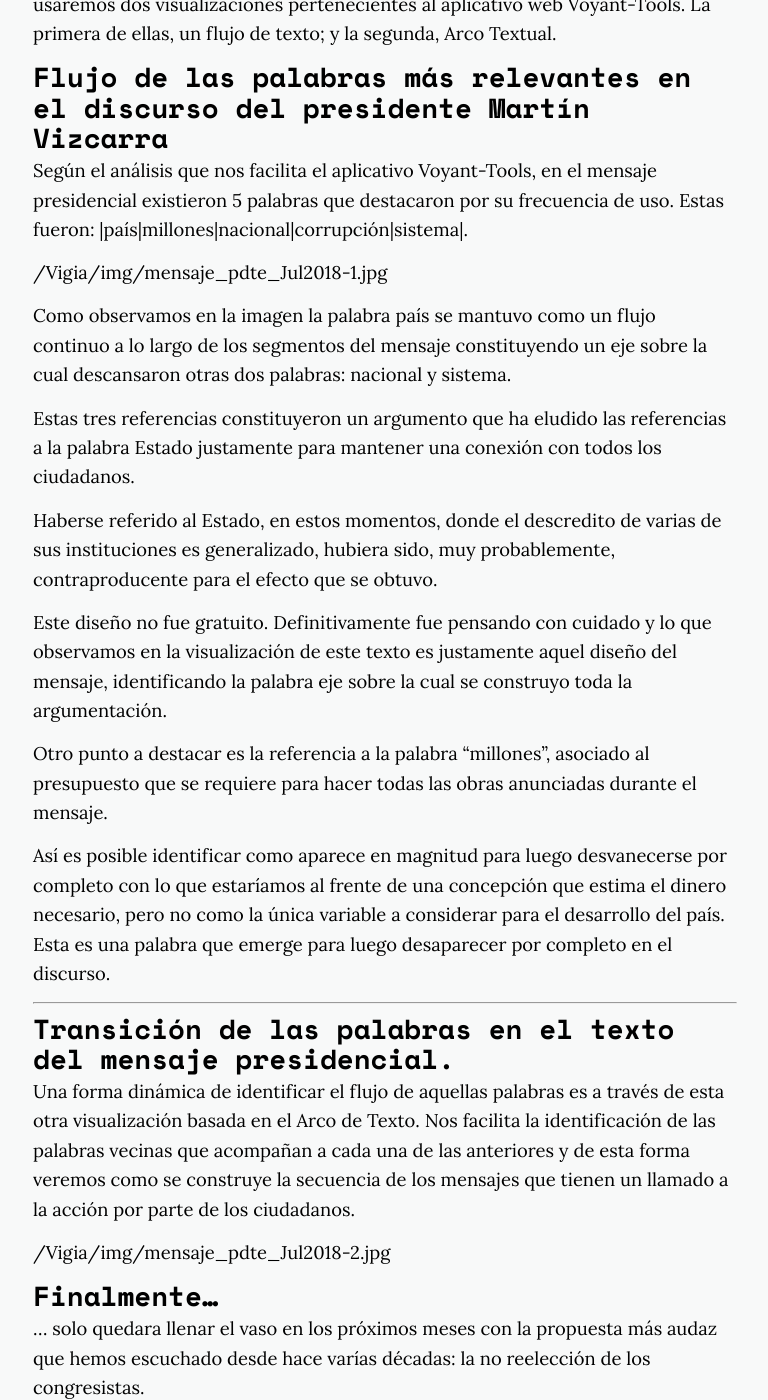
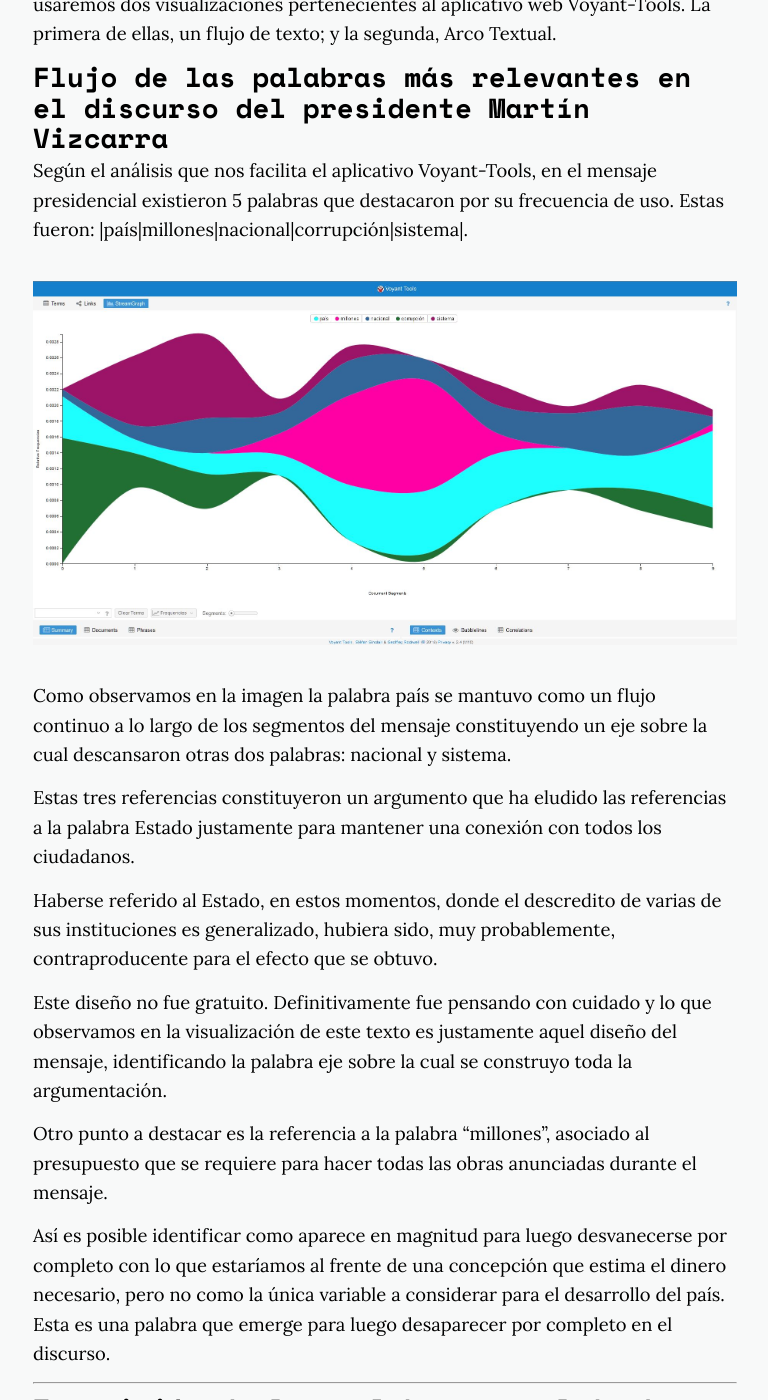
Before and after one commit to manuelvarzen/Vigia, a Jekyll site: the page built from _posts/2018-07-29-Message-TexFlow.md, in a window 1280 px wide and 1400 px high, scrolled down 1629 px. Shown: the whole window, without its empty margins (255-1023 px from the left). Built offline with Jekyll 4.4.1, drawn with Linux system fonts in a browser that asks for light colours; nearby versions of some CDN libraries; comment, search, counter and statistics services are not loaded.

Commit message:
Update 2018-07-29-Message-TexFlow.md

```diff
--- a/_posts/2018-07-29-Message-TexFlow.md
+++ b/_posts/2018-07-29-Message-TexFlow.md
@@ -21,9 +21,7 @@
 ### Flujo de las palabras más relevantes en el discurso del presidente Martín Vizcarra
 Según el análisis que nos facilita el aplicativo Voyant-Tools, en el mensaje presidencial existieron 5 palabras que destacaron por su frecuencia de uso. Estas fueron: |país|millones|nacional|corrupción|sistema|.
 
-
-/Vigia/img/mensaje_pdte_Jul2018-1.jpg
-
+![Visualización del flujo de palabras más usadas](/Vigia/img/mensaje_pdte_Jul2018-1.jpg){:class="img-responsive"}
 
 Como observamos en la imagen la palabra país se mantuvo como un flujo continuo a lo largo de los segmentos del mensaje constituyendo un eje sobre la cual descansaron otras dos palabras: nacional y sistema.
 
@@ -42,7 +40,8 @@
 ### Transición de las palabras en el texto del mensaje presidencial.
 Una forma dinámica de identificar el flujo de aquellas palabras es a través de esta otra visualización basada en el Arco de Texto. Nos facilita la identificación de las palabras vecinas que acompañan a cada una de las anteriores y de esta forma veremos como se construye la secuencia de los mensajes que tienen un llamado a la acción por parte de los ciudadanos.
 
-/Vigia/img/mensaje_pdte_Jul2018-2.jpg
+
+![Visualización de la transición de palabras más usadas](/Vigia/img/mensaje_pdte_Jul2018-2.jpg){:class="img-responsive"}
 
 
 ### Finalmente...
```
